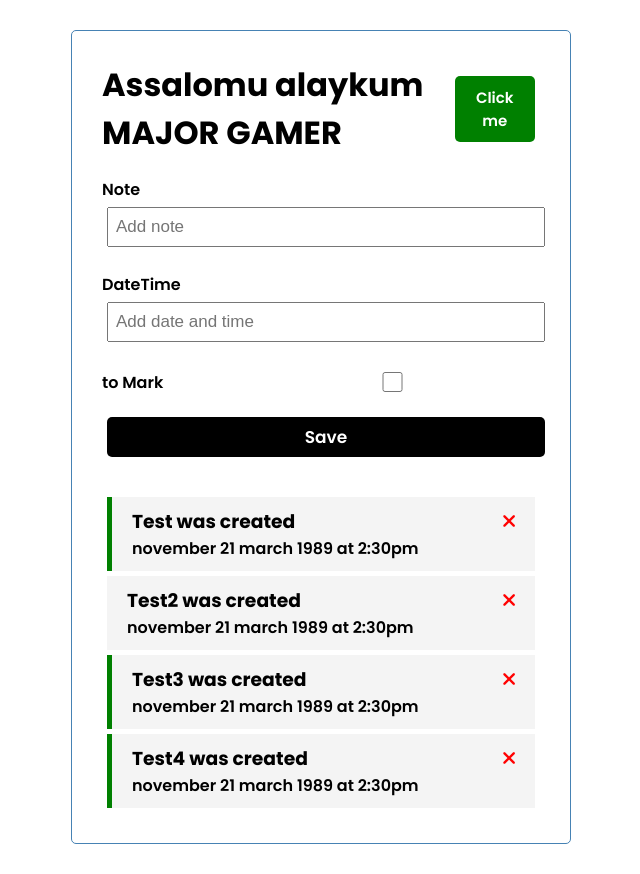
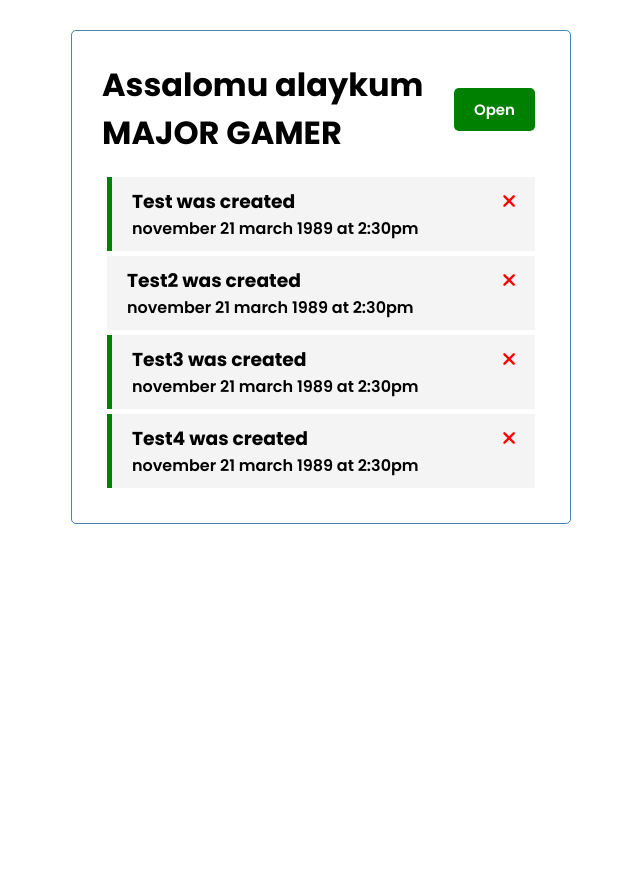
Before and after one commit to majoruzb/vuejs-task-project, a Vue app: page / in a window 1280 px wide. Shown: the whole page, without its empty margins (319-959 px from the left). After the commit the page ends 800 px from the top, so only its background shows below. Built offline with nearby package versions, Linux system fonts and the light colour scheme.

Commit message:
add close and open function

```diff
--- a/src/App.vue
+++ b/src/App.vue
@@ -1,7 +1,9 @@
 <template>
 <div class="container">
-  <Header title="Assalomu alaykum MAJOR GAMER"/>
-  <AddTask  @add-task="addTask"/>
+  <Header @toggle-add-task="toggleAddTask" :showAddTask="showAddTask" title="Assalomu alaykum MAJOR GAMER"/>
+  <div v-if="showAddTask">
+    <AddTask  @add-task="addTask"/>
+  </div>
   <Tasks @toggle-reminder="toggleReminder" @delete-task="deleteTask" :tasks="tasks"/>
 </div>
 
@@ -21,10 +23,14 @@ export default {
   },
   data() {
     return {
-      tasks: []
+      tasks: [],
+      showAddTask: false
     }
   },
   methods: {
+    toggleAddTask(){
+      this.showAddTask = !this.showAddTask
+    },
     addTask(task){
       this.tasks = [...this.tasks, task]
     },
--- a/src/components/Button.vue
+++ b/src/components/Button.vue
@@ -13,7 +13,7 @@ export default {
     },
     methods: {
         onClick() {
-            console.log('Bosildi');
+            this.$emit('toggle-add-task')
         }
     }
 }
--- a/src/components/Header.vue
+++ b/src/components/Header.vue
@@ -1,7 +1,7 @@
 <template>
     <header>
         <h1>{{title}}</h1>
-        <Button text="Click me" color="green"/>
+        <Button @toggle-add-task="$emit('toggle-add-task')" :text="showAddTask ? 'Close' : 'Open'" color="green"/>
     </header>
 </template>
 
@@ -11,7 +11,8 @@ import Button from './Button'
 export default {
     name: "Header",
     props: {
-            title: String
+            title: String ,
+            showAddTask: Boolean
         },
     components: {
         Button
```
